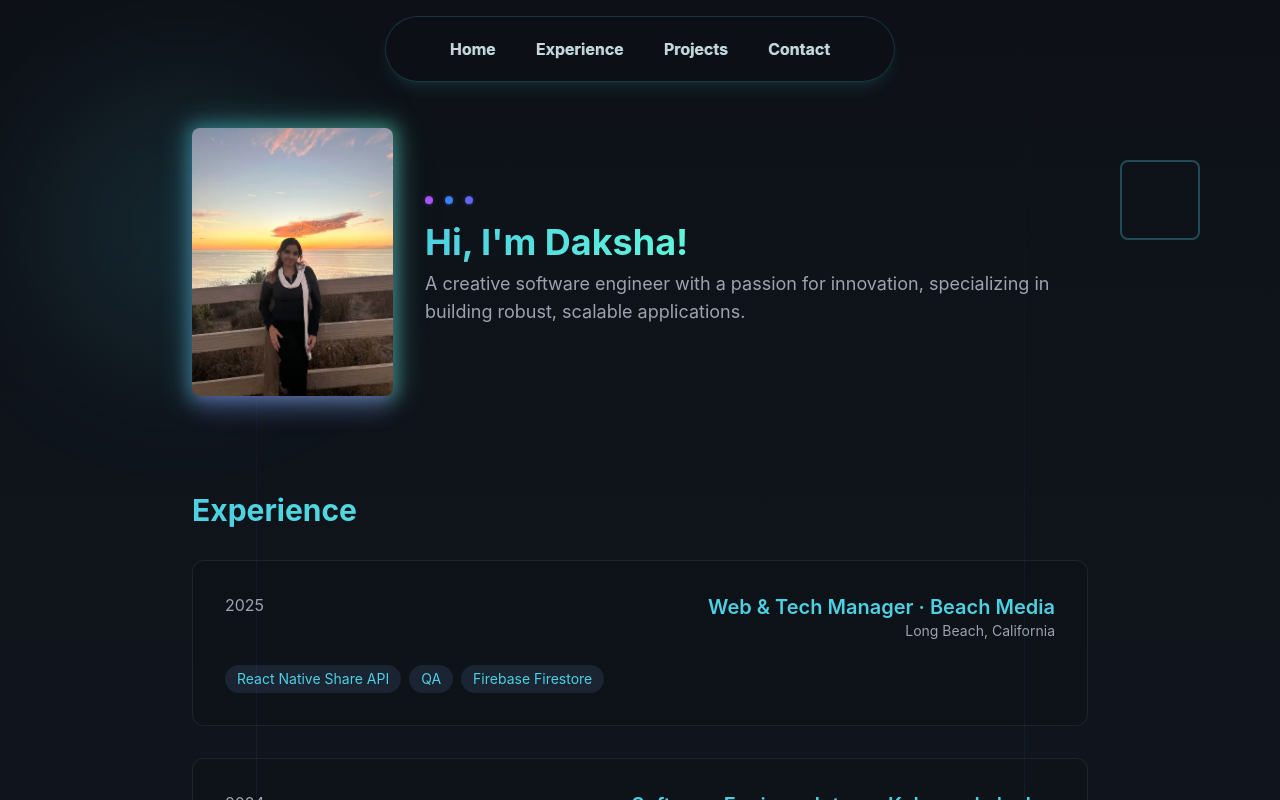
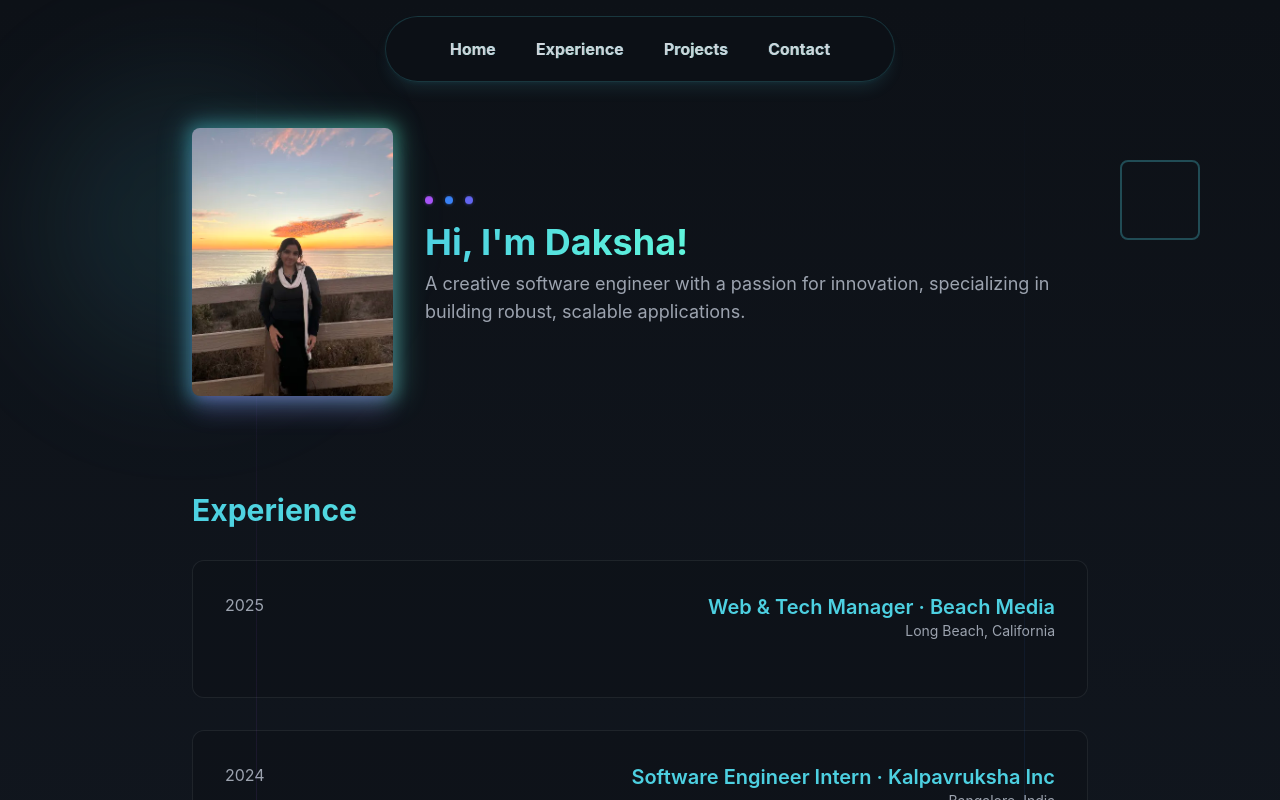
Before and after one commit to Dakshaarvind/my-portfolio, a React (Create React App) app: page / in a window 1280 px wide. Shown: the top 800 px of the page. Built offline with nearby package versions, Linux system fonts and the light colour scheme.

Commit message:
cleaning up

```diff
--- a/src/App.js
+++ b/src/App.js
@@ -132,19 +132,10 @@ const PortfolioWebsite = () => {
                 </div>
 
 
-                <div className="flex flex-wrap gap-2">
-                  {['React Native Share API', 'QA', 'Firebase Firestore'].map((tech) => (
-                    <span
-                      key={tech}
-                      className="px-3 py-1 bg-[#1B2432] text-[#4DD0E1] text-sm rounded-full group-hover:bg-[#1F2937] transition-colors duration-300"
-                    >
-                      {tech}
-                    </span>
-                  ))}
-                </div>
+
               </div>
 
-              {/* First Experience */}
+              {/*  Experience */}
               <div className="bg-[#0D1117]/50 rounded-xl p-8 hover:bg-[#0D1117]/80 transition-all duration-300 border border-[#30363D]/50 hover:border-[#30363D] group animate-fade-in">
                 <div className="flex justify-between items-start mb-6">
                   <span className="text-gray-400">2024</span>
```
